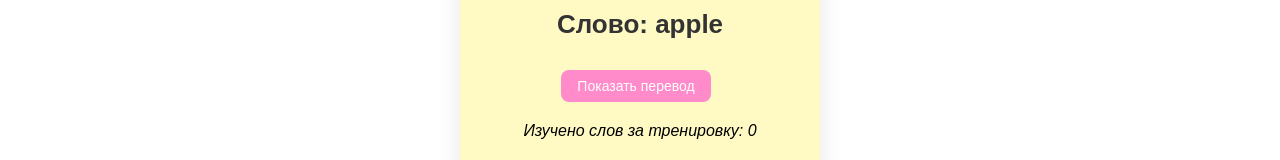
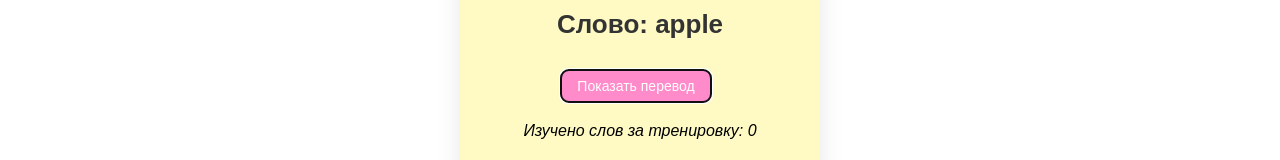
Before and after one commit to IrinaYarutkina/React_Project, a React (Create React App) app in the folder react-app/: page /card/1 in a window 1280 px wide. Shown: the part 217-377 px from the top of the page. Built offline with nearby package versions, Linux system fonts and the light colour scheme.

Commit message:
add focus for button

```diff
--- a/react-app/src/App.js
+++ b/react-app/src/App.js
@@ -29,9 +29,7 @@ function AppContent() {
         <Route
           path="/card/:id"
           element={
-            <Card
-              onViewTranslation={incrementLearnedCount}
-              learnedCount={learnedCount}
+            <Card onViewTranslation={incrementLearnedCount} learnedCount={learnedCount}
             />
           }
         />
--- a/react-app/src/Components/Card.jsx
+++ b/react-app/src/Components/Card.jsx
@@ -1,4 +1,4 @@
-import React, { useState, useEffect } from 'react';
+import React, { useState, useEffect, useRef } from 'react';
 import { useParams, useNavigate } from 'react-router-dom';
 import '../Card.css';
 
@@ -17,11 +17,16 @@ function Card({ onViewTranslation, learnedCount}) {
   const word = words.find(w => w.id === currentId);
   const [showTranslation, setShowTranslation] = useState(false);
   const [viewed, setViewed] = useState(false);
+  const showTranslationBtnRef = useRef(null);
 
   useEffect(() => {
     // скрывается перевод при смене слова
     setShowTranslation(false);
     setViewed(false);
+    // автофокус на кнопке "показать перевод"
+    if (showTranslationBtnRef.current) {
+      showTranslationBtnRef.current.focus();
+    }
   }, [id]);
 
   if (!word) {
@@ -61,6 +66,7 @@ function Card({ onViewTranslation, learnedCount}) {
 
           {!showTranslation ? (
             <button
+            ref={showTranslationBtnRef}
               className="word-list-button"
               onClick={handleShowTranslation}
             >
```
